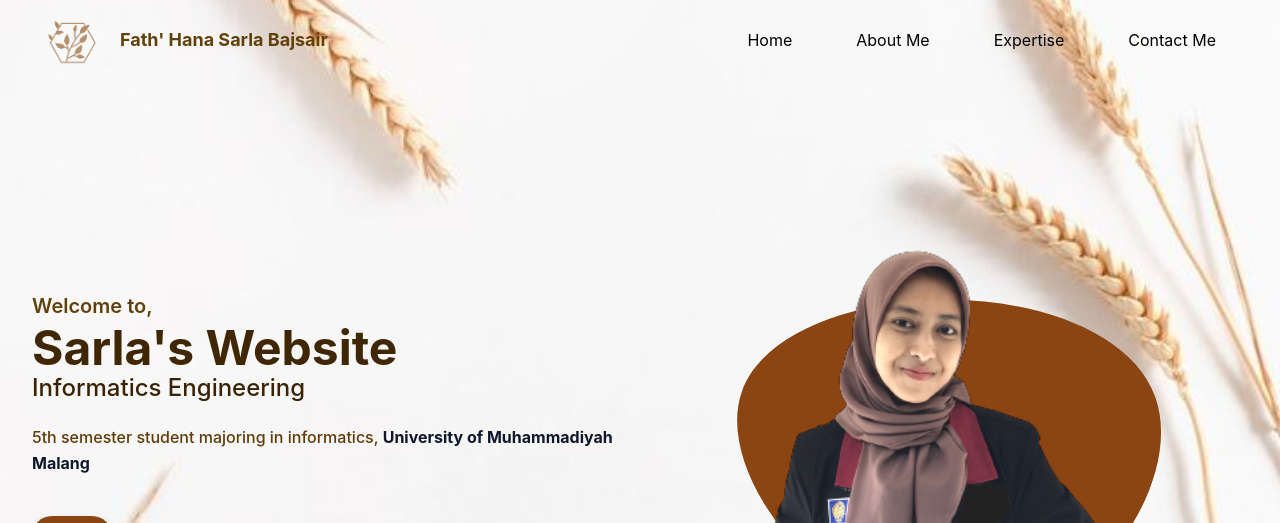
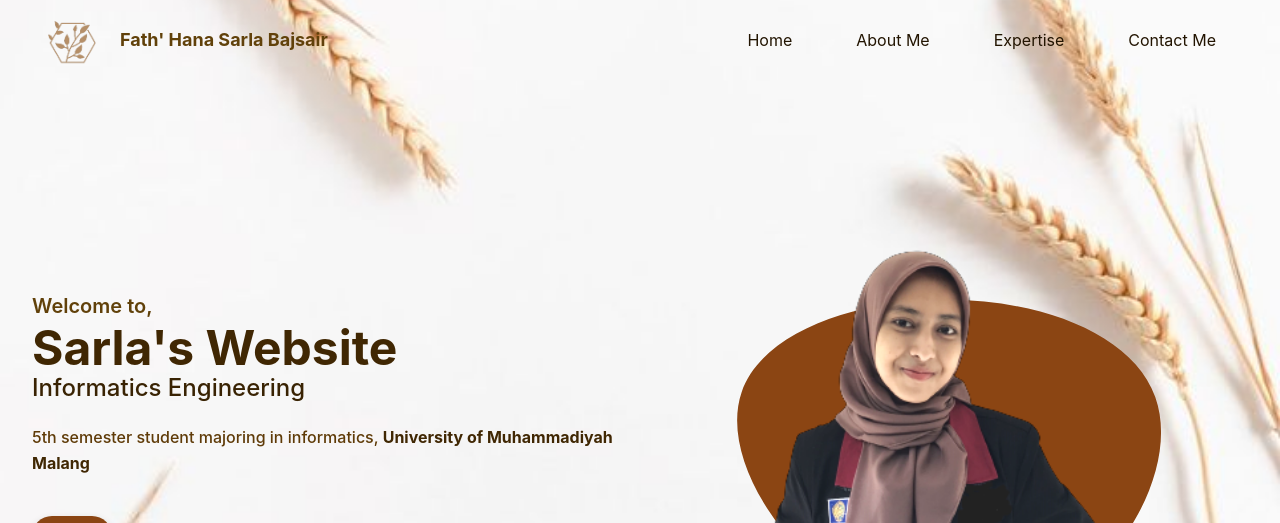
Before and after one commit to SarlaBajsair/sarlabajsair.github.io, a website: page index.html in a window 1280 px wide. Shown: the top 523 px of the page. Drawn offline with nearby package versions, Linux system fonts and the light colour scheme.

Commit message:
third commit

```diff
--- a/index.html
+++ b/index.html
@@ -35,16 +35,16 @@
                         <nav id="nav-menu" class="hidden absolute py-5 bg-white shadow-lg rounded-lg max-w-[250px] w-full right-4 top-full lg:block lg:static lg:bg-transparent lg:max-w-full lg:shadow-none lg:rounded-none dark:bg-dark dark:shadow-slate-500 lg:dark:bg-transparent">
                             <ul class="block lg:flex">
                                 <li class="group">
-                                    <a href="#home" class="text-base text-black py-2 mx-8 flex group-hover:text-primary dark:text-white">Home</a>
+                                    <a href="#home" class="text-base text-black py-2 mx-8 flex group-hover:text-primary dark:text-white" style="color: rgb(34, 20, 1);">Home</a>
                                 </li>
                                 <li class="group">
-                                    <a href="#about" class="text-base text-black py-2 mx-8 flex group-hover:text-primary dark:text-white">About Me</a>
+                                    <a href="#about" class="text-base text-black py-2 mx-8 flex group-hover:text-primary dark:text-white" style="color: rgb(34, 20, 1);">About Me</a>
                                 </li>
                                 <li class="group">
-                                    <a href="#clients" class="text-base text-black py-2 mx-8 flex group-hover:text-primary dark:text-white">Expertise</a>
+                                    <a href="#clients" class="text-base text-black py-2 mx-8 flex group-hover:text-primary dark:text-white" style="color: rgb(34, 20, 1);">Expertise</a>
                                 </li>
                                 <li class="group">
-                                    <a href="#contact" class="text-base text-black py-2 mx-8 flex group-hover:text-primary dark:text-white">Contact Me</a>
+                                    <a href="#contact" class="text-base text-black py-2 mx-8 flex group-hover:text-primary dark:text-white" style="color: rgb(34, 20, 1);">Contact Me</a>
                                 </li>
                             </ul>
                         </nav>
@@ -63,7 +63,7 @@
                     <div class="w-full self-center px-4 lg:w-1/2" data-aos="fade-right">
                         <h1 class="text-base font-semibold text-primary md:text-xl" data-aos="fade-right">Welcome to, <span class="block font-bold text-dark text-4xl mt-1 lg:text-5xl dark:text-white" style="color: rgb(64, 39, 3);">Sarla's Website</span></h1>
                         <h2 class="font-medium text-slate-500 text-lg mb-5 lg:text-2xl" data-aos="fade-right"><span class="text-dark" style="color: rgb(57, 35, 3);">Informatics Engineering</h2>
-                        <p class="font-medium text-secondary mb-10 leading-relaxed" data-aos="fade-right" style="color: rgb(95, 59, 8);">5th semester student majoring in informatics, <span class="text-dark font-bold dark:text-white">University of Muhammadiyah Malang </span></p>
+                        <p class="font-medium text-secondary mb-10 leading-relaxed" data-aos="fade-right" style="color: rgb(95, 59, 8);">5th semester student majoring in informatics, <span class="text-dark font-bold" style="color: rgb(64, 39, 3);">University of Muhammadiyah Malang </span></p>
                         <button class="text-base font-semibold text-white" style="background-color: #8B4513; padding: 10px 20px; border-radius: 20px; box-shadow: 0px 4px 8px rgba(0, 0, 0, 0.2); transition: box-shadow 0.3s ease-in-out, opacity 0.3s ease-in-out;" data-aos="fade-right" onclick="window.location.href='https://www.linkedin.com/in/fath-hana-sarla-bajsair-60a3a2222/'">More</button>
                     </div>
                     <div class="w-full self-end px-4 lg:w-1/2">
```
